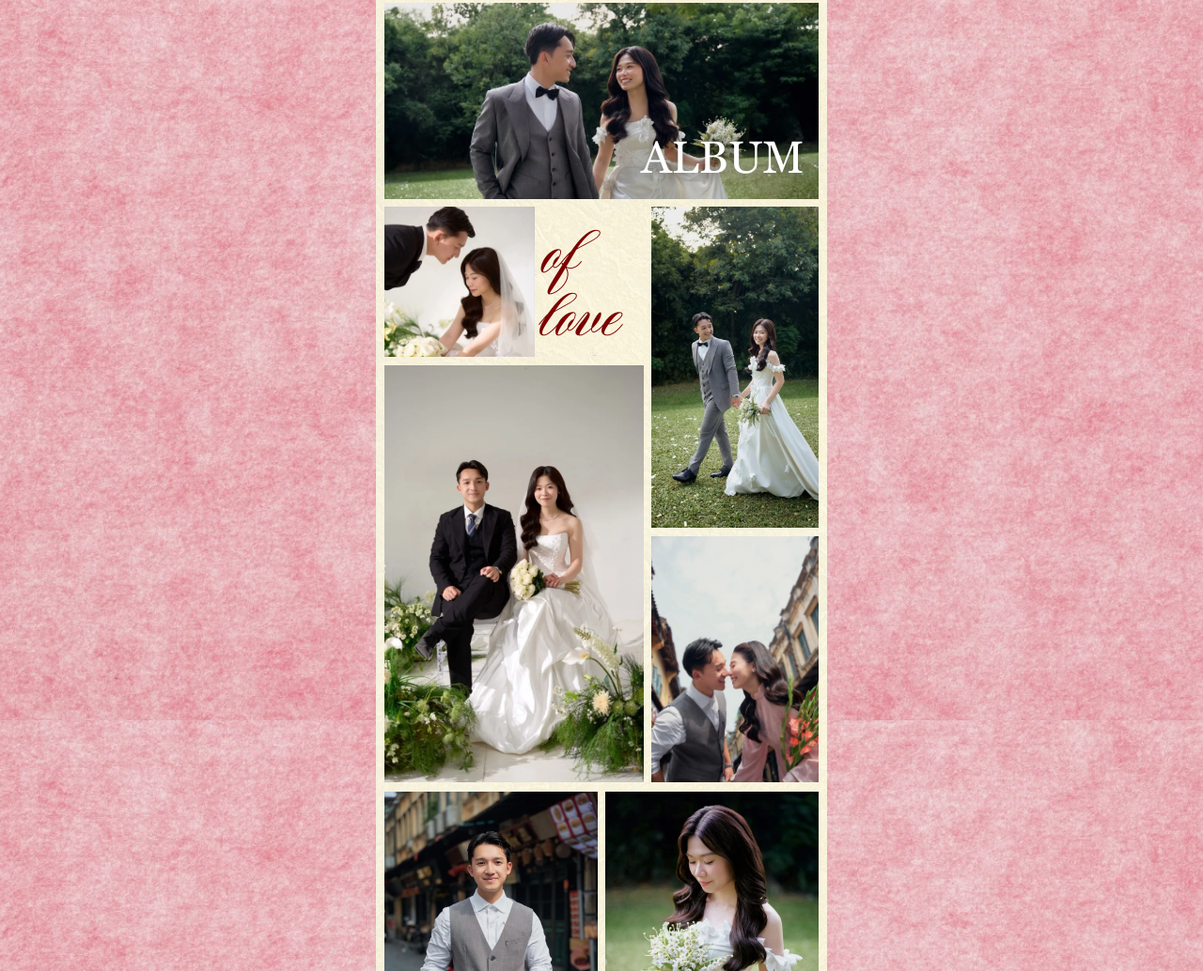
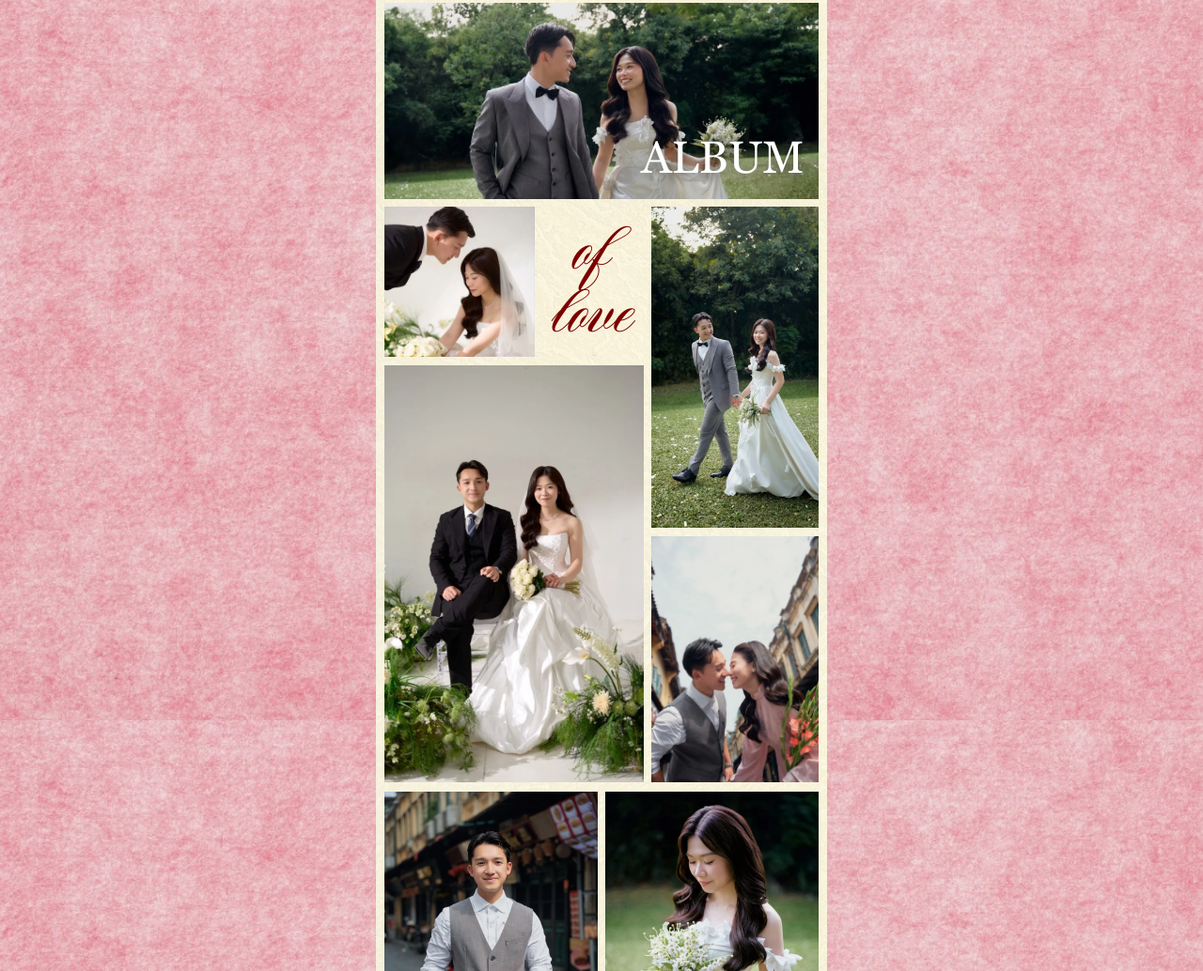
Before and after one commit to trinh-56/ha-anh-hoang-minh, a website with bundled scripts: page index.html in a window 1280 px wide. Shown: the part 4033-5067 px from the top of the page at 94% size. Built offline with nearby package versions, Linux system fonts and the light colour scheme.

Commit message:
Album: 'of love' centred in the gap

```diff
--- a/styles.css
+++ b/styles.css
@@ -764,8 +764,10 @@ body.is-locked {
 
 .al-love {
   position: absolute;
-  left: calc(400 * var(--u));
-  top: calc(550 * var(--u));
+  left: calc(380 * var(--u)); /* the 280u gap between the small photo and the tall one */
+  width: calc(280 * var(--u));
+  text-align: center;
+  top: calc(540 * var(--u));
   margin: 0;
   font-family: var(--script);
   font-size: calc(110 * var(--u));
@@ -775,10 +777,6 @@ body.is-locked {
 
 .al-love span {
   display: block;
-}
-
-.al-love span:last-child {
-  margin-left: calc(-10 * var(--u));
 }
 
 .album .rv.pending {
```
Also changed, not shown: assets/lily-1.png (deleted), assets/lily-2.png (deleted).
